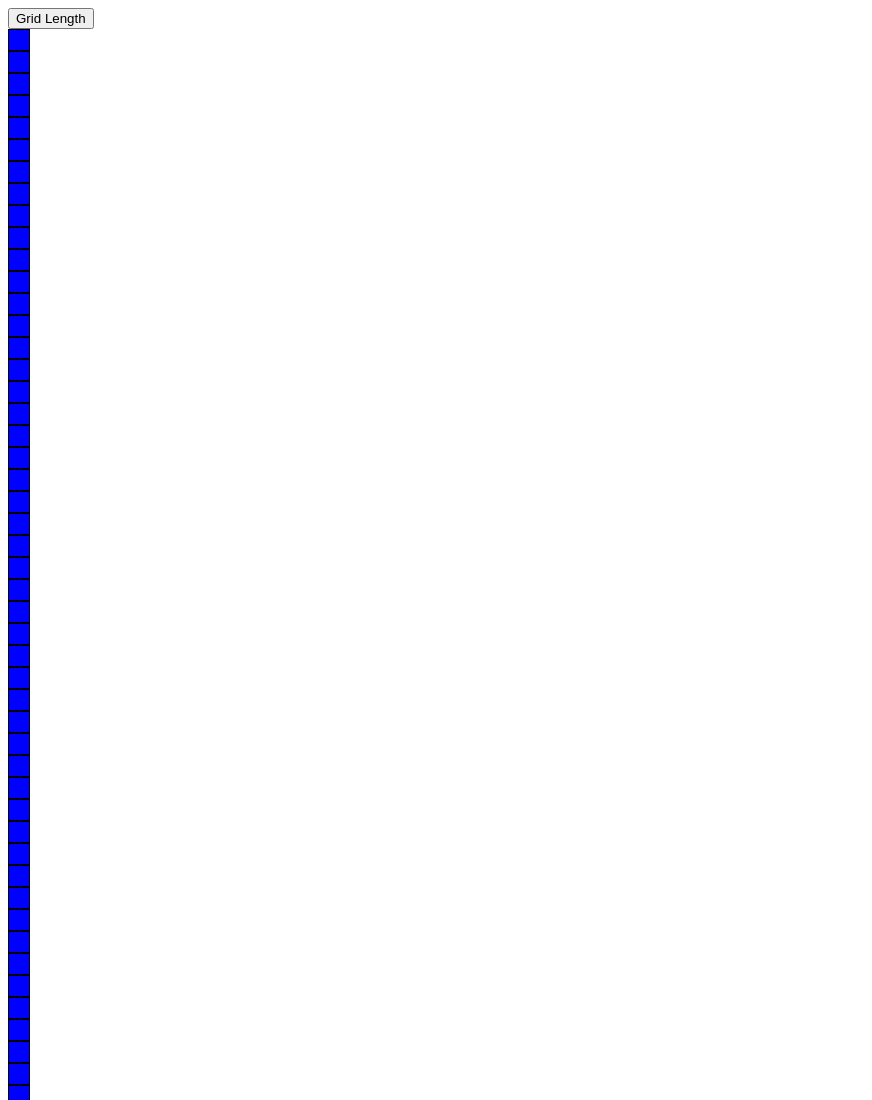
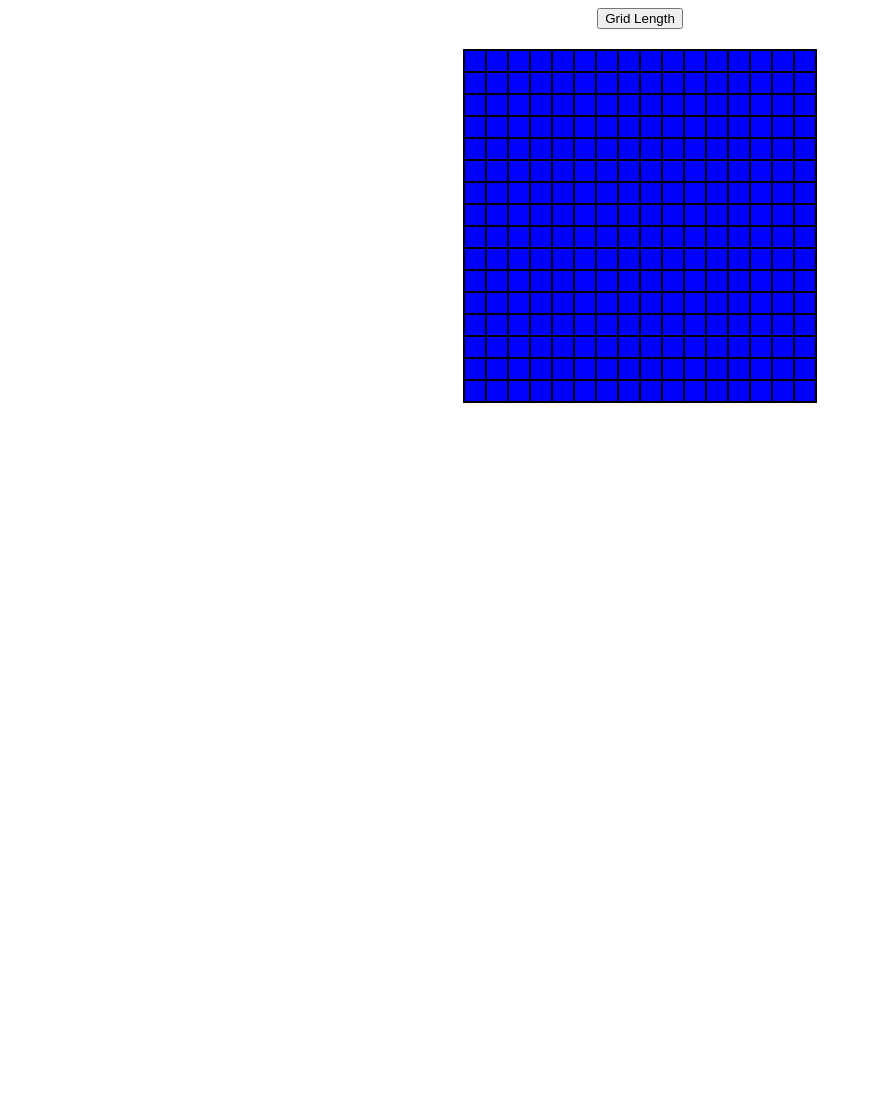
Before and after one commit to joshua-ketor/Etch-a-Sketch, a plain HTML site: page index.html in a window 1280 px wide. Shown: the top 1100 px of the page, without its empty margins (0-872 px from the left). After the commit the page ends 800 px from the top, so only its background shows below. Drawn offline with Linux system fonts and the light colour scheme.

Commit message:
Change linked stylesheet to current css file

```diff
--- a/index.html
+++ b/index.html
@@ -4,7 +4,7 @@
     <meta charset="UTF-8">
     <meta name="viewport" content="width=device-width, initial-scale=1.0">
     <title>Etch-a-Sketch</title>
-    <link rel="stylesheet" href="./script.css">
+    <link rel="stylesheet" href="./style.css">
     <script src="./script.js" defer></script>
 </head>
 <body>
```
